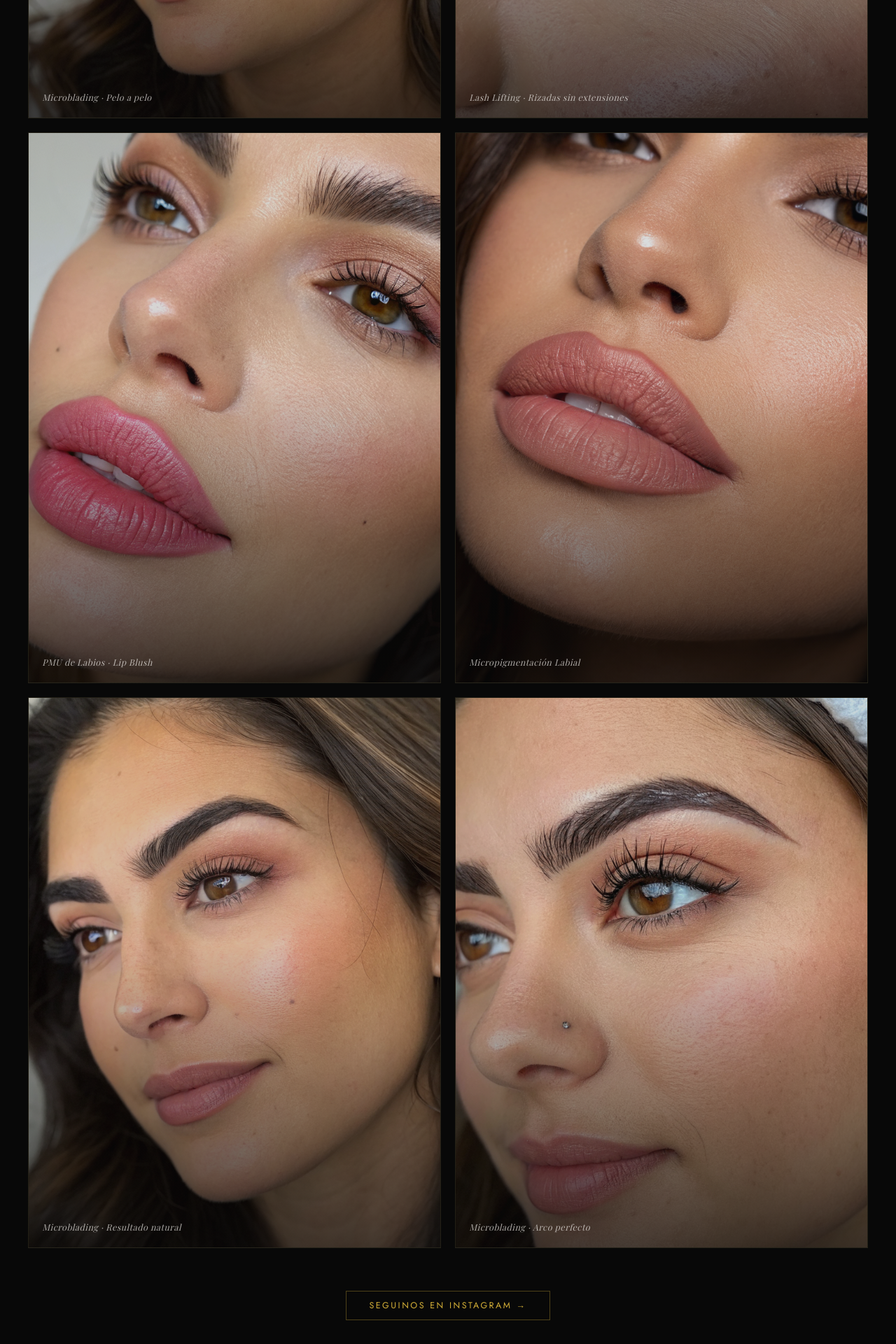
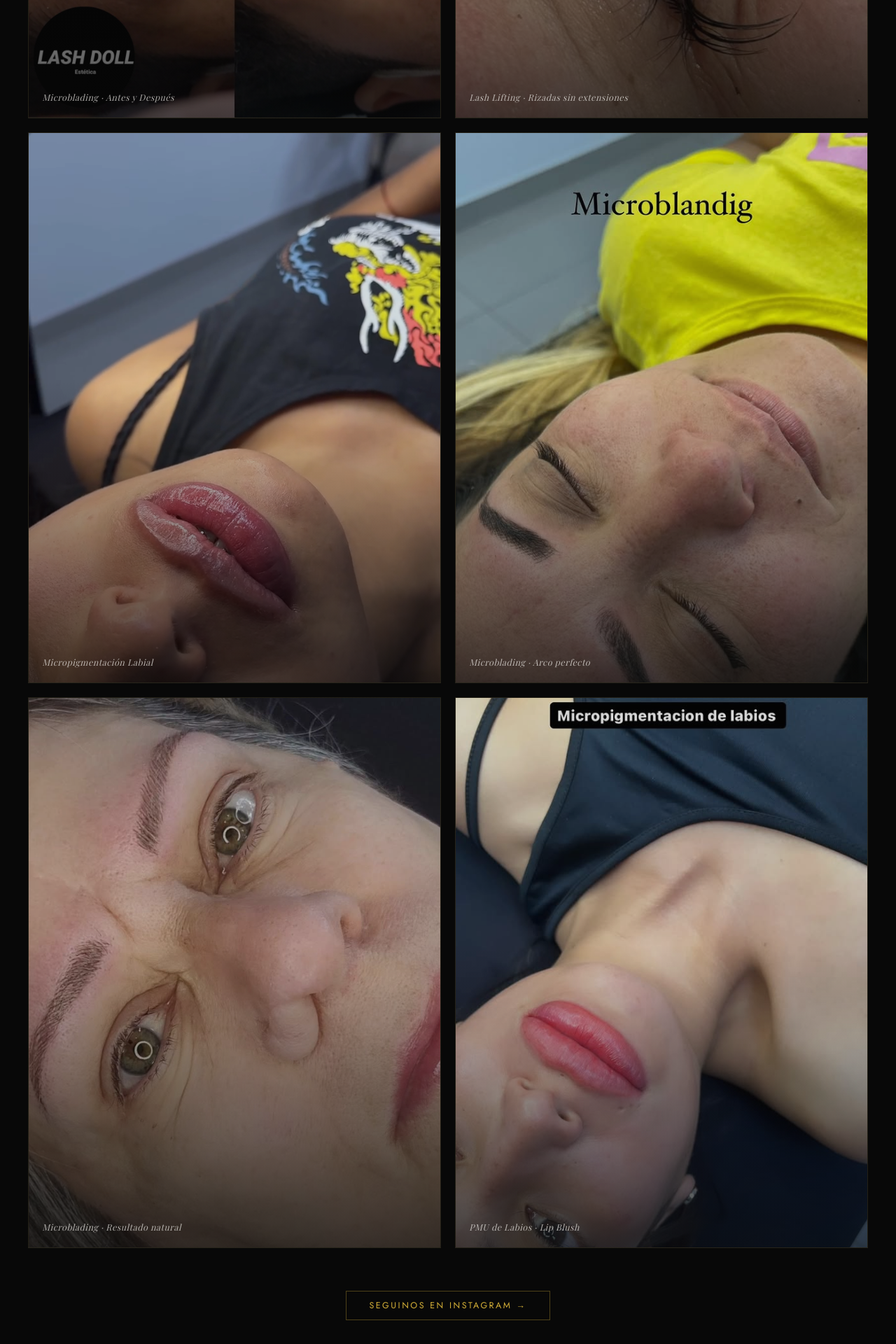
Before and after one commit to aboutYellowtaxi/lash-doll-website-, a React (Vite) app: page / in a window 1280 px wide. Shown: the part 5100-7020 px from the top of the page at 70% size. Built offline with nearby package versions, Linux system fonts and the light colour scheme; a web font is replaced by a local one.

Commit message:
Update portfolio with real photos and fix About photo framing

```diff
--- a/src/components/About.jsx
+++ b/src/components/About.jsx
@@ -31,7 +31,7 @@ export default function About() {
             style={{
               width: '100%', height: '100%',
               objectFit: 'cover',
-              objectPosition: 'center 15%',
+              objectPosition: 'center top',
               display: 'block',
             }}
           />
--- a/src/components/Portfolio.jsx
+++ b/src/components/Portfolio.jsx
@@ -2,12 +2,12 @@ import { motion } from 'framer-motion'
 import { img } from '../utils/img'
 
 const cards = [
-  { label: 'Microblading · Pelo a pelo', img: img('images/result-cejas-mb-1.jpg'), pos: 'center center' },
-  { label: 'PMU de Labios · Lip Blush', img: img('images/result-labios-pmu-2.jpg'), pos: 'center center' },
-  { label: 'Microblading · Resultado natural', img: img('images/result-cejas-despues.jpg'), pos: 'center top' },
-  { label: 'Lash Lifting · Rizadas sin extensiones', img: img('images/result-lifting-1.jpg'), pos: 'center center' },
-  { label: 'Micropigmentación Labial', img: img('images/result-labios-pmu-1.jpg'), pos: 'center center' },
-  { label: 'Microblading · Arco perfecto', img: img('images/result-cejas-mb-2.jpg'), pos: 'center top' },
+  { label: 'Microblading · Antes y Después', img: img('images/cejas-antes-despues.webp'), pos: 'center center' },
+  { label: 'Micropigmentación Labial', img: img('images/micropigmentacion labios.png'), pos: 'center center' },
+  { label: 'Microblading · Resultado natural', img: img('images/after microblading v2.jpeg'), pos: 'center top' },
+  { label: 'Lash Lifting · Rizadas sin extensiones', img: img('images/lash lifting 1.jpg'), pos: 'center center' },
+  { label: 'Microblading · Arco perfecto', img: img('images/microblanding after.jpg'), pos: 'center top' },
+  { label: 'PMU de Labios · Lip Blush', img: img('images/labios-pmu.jpg'), pos: 'center center' },
 ]
 
 export default function Portfolio() {
```
Also changed, not shown: public/images/valeria.png.
